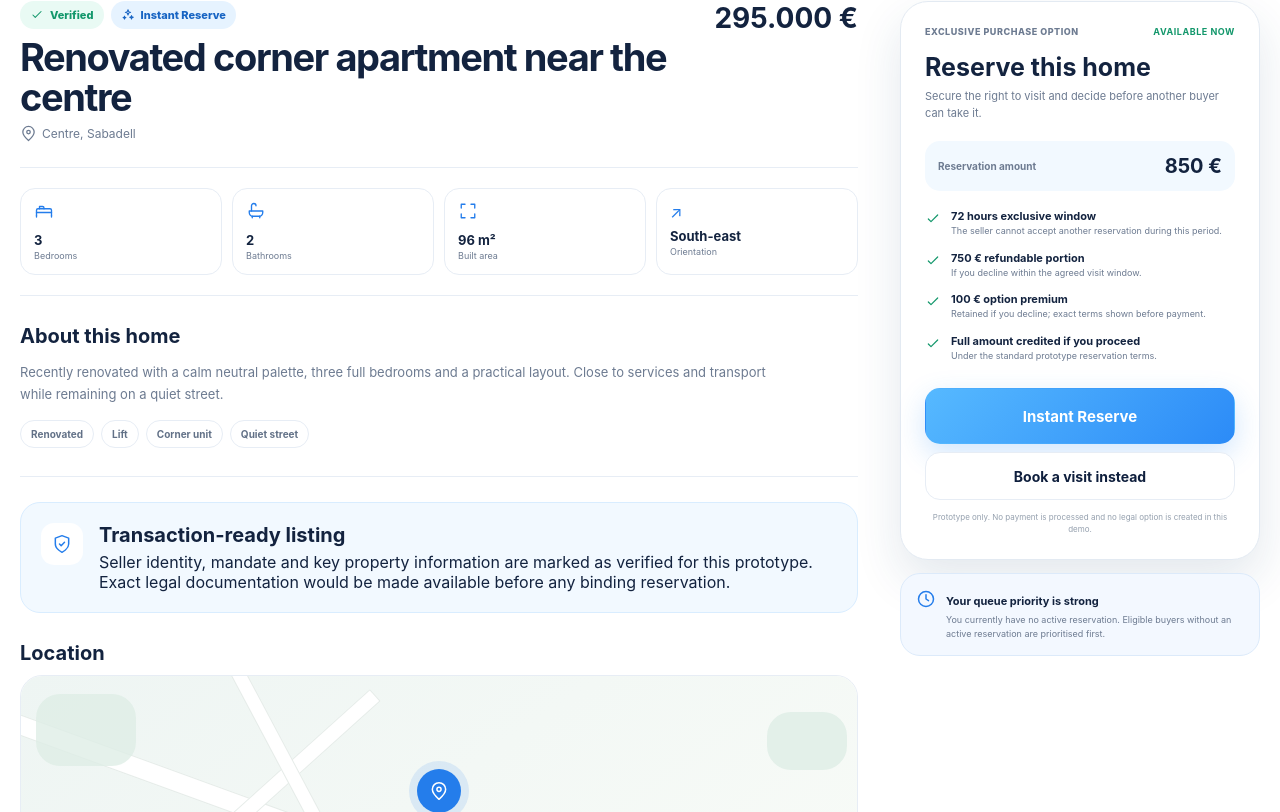
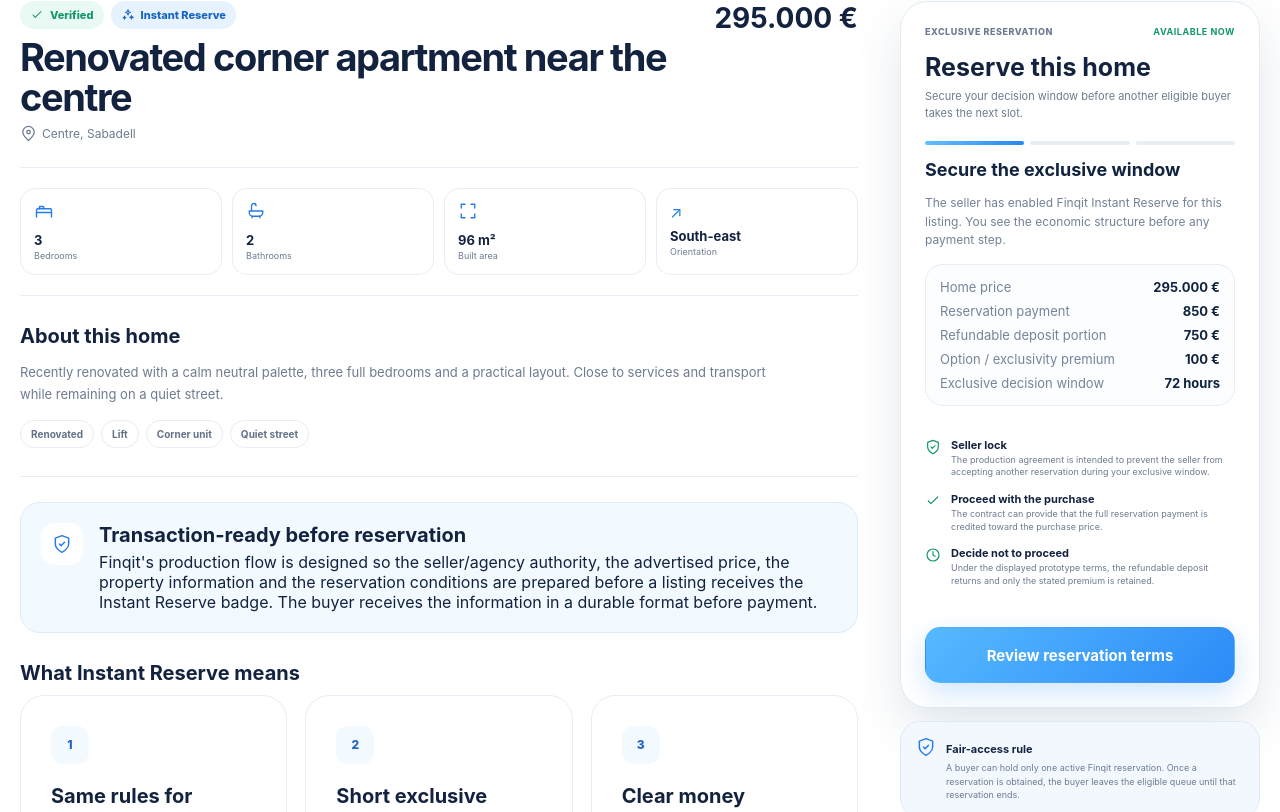
Before and after one commit to gemhunter2026/finqit, a Next.js app: page /property/centre-renovated-corner in a window 1280 px wide. Shown: the part 708-1520 px from the top of the page. Built offline with nearby package versions, Linux system fonts and the light colour scheme.

Commit message:
Wire interactive reservation into property detail

```diff
--- a/app/property/[slug]/page.tsx
+++ b/app/property/[slug]/page.tsx
@@ -2,7 +2,8 @@
 import Link from "next/link";
 import { notFound } from "next/navigation";
 import { properties, formatPrice } from "@/data/properties";
-import { AreaIcon, BathIcon, BedIcon, CheckIcon, ClockIcon, HeartIcon, MapPinIcon, ShieldIcon, SparklesIcon } from "@/components/icons";
+import { ReservationFlow } from "@/components/ReservationFlow";
+import { AreaIcon, BathIcon, BedIcon, CheckIcon, HeartIcon, MapPinIcon, ShieldIcon, SparklesIcon } from "@/components/icons";
 
 export async function generateStaticParams() { return properties.map((p) => ({ slug: p.slug })); }
 
@@ -18,49 +19,61 @@
   if (!property) notFound();
 
   return (
-    <div className="page-top page-shell property-page">
-      <div className="property-breadcrumb"><Link href="/explore">Explore</Link><span>›</span><span>{property.city}</span><span>›</span><strong>{property.district}</strong></div>
+    <div className="page-top mkt-shell property-page">
+      <div className="property-breadcrumb"><Link href="/explore">Marketplace</Link><span>›</span><span>{property.city}</span><span>›</span><strong>{property.district}</strong></div>
+
       <section className="property-gallery">
         <div className="gallery-main"><Image src={property.images[0]} alt={property.title} fill priority sizes="(max-width:900px) 100vw, 66vw"/></div>
         <div className="gallery-side"><Image src={property.images[1]} alt="Property interior" fill sizes="33vw"/></div>
         <div className="gallery-side"><Image src={property.images[2]} alt="Property detail" fill sizes="33vw"/></div>
         <button className="gallery-save"><HeartIcon/> Save</button>
       </section>
+
       <div className="property-detail-layout">
         <section className="property-content">
           <div className="property-heading">
-            <div><div className="property-heading-badges"><span className="pill pill-green"><CheckIcon size={14}/> Verified</span>{property.instantReserve && <span className="pill pill-blue"><SparklesIcon size={14}/> Instant Reserve</span>}</div><h1>{property.title}</h1><p><MapPinIcon size={17}/> {property.district}, {property.city}</p></div>
+            <div>
+              <div className="property-heading-badges"><span className="pill pill-green"><CheckIcon size={14}/> Verified</span>{property.instantReserve && <span className="pill pill-blue"><SparklesIcon size={14}/> Instant Reserve</span>}</div>
+              <h1>{property.title}</h1>
+              <p><MapPinIcon size={17}/> {property.district}, {property.city}</p>
+            </div>
             <strong>{formatPrice(property.price)}</strong>
           </div>
+
           <div className="property-facts">
             <div><BedIcon/><strong>{property.bedrooms}</strong><span>Bedrooms</span></div>
             <div><BathIcon/><strong>{property.bathrooms}</strong><span>Bathrooms</span></div>
             <div><AreaIcon/><strong>{property.area} m²</strong><span>Built area</span></div>
             <div><span className="compass-icon">↗</span><strong>{property.orientation}</strong><span>Orientation</span></div>
           </div>
+
           <div className="detail-section"><h2>About this home</h2><p>{property.description}</p><div className="tag-row">{property.tags.map((tag) => <span key={tag}>{tag}</span>)}</div></div>
-          <div className="detail-section verified-panel"><div className="verified-panel-icon"><ShieldIcon/></div><div><h2>Transaction-ready listing</h2><p>Seller identity, mandate and key property information are marked as verified for this prototype. Exact legal documentation would be made available before any binding reservation.</p></div></div>
+
+          <div className="detail-section verified-panel">
+            <div className="verified-panel-icon"><ShieldIcon/></div>
+            <div><h2>Transaction-ready before reservation</h2><p>Finqit&apos;s production flow is designed so the seller/agency authority, the advertised price, the property information and the reservation conditions are prepared before a listing receives the Instant Reserve badge. The buyer receives the information in a durable format before payment.</p></div>
+          </div>
+
+          <div className="detail-section">
+            <h2>What Instant Reserve means</h2>
+            <div className="steps-grid">
+              <article><span>1</span><h3>Same rules for eligible buyers</h3><p>The queue applies published eligibility rules and only one active reservation per buyer.</p></article>
+              <article><span>2</span><h3>Short exclusive decision window</h3><p>The intended agreement locks the seller for {property.visitWindow} while you arrange the visit and decide.</p></article>
+              <article><span>3</span><h3>Clear money outcome</h3><p>The premium and refundable portion are shown separately, including what happens if you proceed, decline or the seller breaches.</p></article>
+            </div>
+          </div>
+
           <div className="detail-section"><h2>Location</h2><div className="property-map"><div className="fake-map-grid"><span className="road r1"/><span className="road r2"/><span className="road r3"/><span className="map-zone z1"/><span className="map-zone z2"/><span className="map-property-pin"><MapPinIcon/></span></div><div><strong>{property.district}</strong><span>{property.city}, Barcelona</span></div></div></div>
         </section>
+
         <aside className="reservation-card-wrap">
           <div className="reservation-card">
-            <div className="reservation-top"><span>Exclusive purchase option</span><strong>{property.instantReserve ? "Available now" : "Request only"}</strong></div>
-            <h2>Reserve this home</h2>
-            <p>Secure the right to visit and decide before another buyer can take it.</p>
-            {property.instantReserve ? <>
-              <div className="reservation-price"><span>Reservation amount</span><strong>{formatPrice(property.reservationFee)}</strong></div>
-              <div className="reservation-breakdown">
-                <div><CheckIcon/><span><strong>{property.visitWindow} exclusive window</strong><small>The seller cannot accept another reservation during this period.</small></span></div>
-                <div><CheckIcon/><span><strong>{formatPrice(property.reservationFee - property.optionPremium)} refundable portion</strong><small>If you decline within the agreed visit window.</small></span></div>
-                <div><CheckIcon/><span><strong>{formatPrice(property.optionPremium)} option premium</strong><small>Retained if you decline; exact terms shown before payment.</small></span></div>
-                <div><CheckIcon/><span><strong>Full amount credited if you proceed</strong><small>Under the standard prototype reservation terms.</small></span></div>
-              </div>
-              <button className="button button-primary full-width large-button">Instant Reserve</button>
-              <button className="button button-secondary full-width">Book a visit instead</button>
-              <small className="reservation-legal">Prototype only. No payment is processed and no legal option is created in this demo.</small>
-            </> : <><button className="button button-primary full-width">Request viewing</button><small className="reservation-legal">Instant Reserve has not been enabled by this seller.</small></>}
+            <div className="reservation-top"><span>Exclusive reservation</span><strong>{property.instantReserve ? "Available now" : "Request only"}</strong></div>
+            <h2>{property.instantReserve ? "Reserve this home" : "Request a viewing"}</h2>
+            <p>{property.instantReserve ? "Secure your decision window before another eligible buyer takes the next slot." : "This seller has not enabled the standard instant reservation agreement yet."}</p>
+            {property.instantReserve ? <ReservationFlow price={property.price} reservationFee={property.reservationFee} optionPremium={property.optionPremium} visitWindow={property.visitWindow} propertyTitle={property.title}/> : <><button className="button button-primary full-width">Request viewing</button><small className="reservation-legal">No reservation payment is requested for this listing.</small></>}
           </div>
-          <div className="priority-card"><ClockIcon/><div><strong>Your queue priority is strong</strong><p>You currently have no active reservation. Eligible buyers without an active reservation are prioritised first.</p></div></div>
+          <div className="priority-card"><ShieldIcon/><div><strong>Fair-access rule</strong><p>A buyer can hold only one active Finqit reservation. Once a reservation is obtained, the buyer leaves the eligible queue until that reservation ends.</p></div></div>
         </aside>
       </div>
     </div>
```
